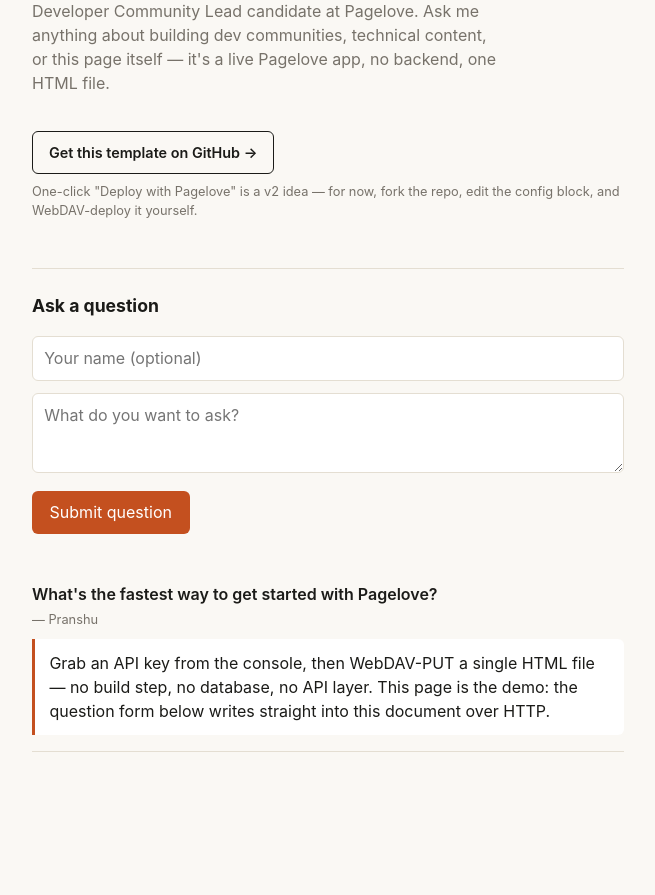
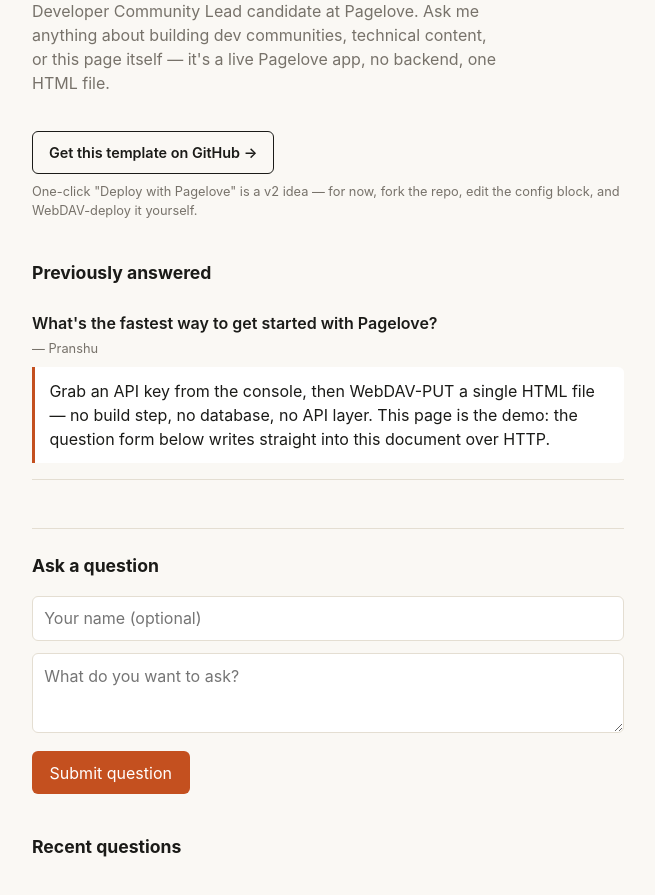
Before and after one commit to pransh15/pagelove-ama-template, a plain HTML site: page index.html in a window 1280 px wide. Shown: the part 139-1034 px from the top of the page, without its empty margins (312-967 px from the left). Before the commit the page ends 971 px from the top, so only its background shows below. Drawn offline with Linux system fonts and the light colour scheme.

Commit message:
Fix ShapeConstraint: scope root element's own id/class via selector
Public POST into #questions now correctly accepts a well-formed question
and rejects fake-answer injection / script injection with 422. Also moved
the answered example out of the publicly-writable list so the shape stays
minimal and strict.

```diff
--- a/index.html
+++ b/index.html
@@ -43,7 +43,8 @@
     background: var(--accent); color: #fff; font-weight: 600; font: inherit; cursor: pointer;
   }
   #form-status { font-size: .85rem; color: var(--muted); margin-top: .5rem; }
-  #questions { list-style: none; margin: 2rem 0 0; padding: 0; }
+  .section-heading { font-size: 1.1rem; margin: 2.5rem 0 .5rem; }
+  .question-list { list-style: none; margin: 0; padding: 0; }
   .question { padding: 1rem 0; border-bottom: 1px solid var(--line); }
   .question-text { margin: 0 0 .25rem; font-weight: 600; }
   .question-by { margin: 0; font-size: .8rem; color: var(--muted); }
@@ -77,15 +78,8 @@
   </header>
   <!-- ========================== end config ========================== -->
 
-  <form id="ask-form">
-    <h2>Ask a question</h2>
-    <input type="text" name="name" placeholder="Your name (optional)">
-    <textarea name="question" placeholder="What do you want to ask?" required></textarea>
-    <button type="submit">Submit question</button>
-    <p id="form-status" aria-live="polite"></p>
-  </form>
-
-  <ul id="questions">
+  <h2 class="section-heading">Previously answered</h2>
+  <ul id="examples" class="question-list">
     <li class="question answered">
       <p class="question-text">What's the fastest way to get started with Pagelove?</p>
       <p class="question-by">— Pranshu</p>
@@ -96,6 +90,17 @@
       </p>
     </li>
   </ul>
+
+  <form id="ask-form">
+    <h2>Ask a question</h2>
+    <input type="text" name="name" placeholder="Your name (optional)">
+    <textarea name="question" placeholder="What do you want to ask?" required></textarea>
+    <button type="submit">Submit question</button>
+    <p id="form-status" aria-live="polite"></p>
+  </form>
+
+  <h2 class="section-heading">Recent questions</h2>
+  <ul id="questions" class="question-list"></ul>
 </main>
 
 <script>
@@ -151,7 +156,7 @@
 
 <div hidden itemscope itemtype="https://pagelove.org/ShapeConstraint">
   <meta itemprop="resource" content="/index.html">
-  <meta itemprop="selector" content="#questions">
+  <meta itemprop="selector" content="ul#questions[id][class]">
   <code itemprop="constraint">:has(p[class="question-text"])</code>
   <code itemprop="permit">li[class="question"]</code>
   <code itemprop="permit">p[class="question-text"]</code>
```
